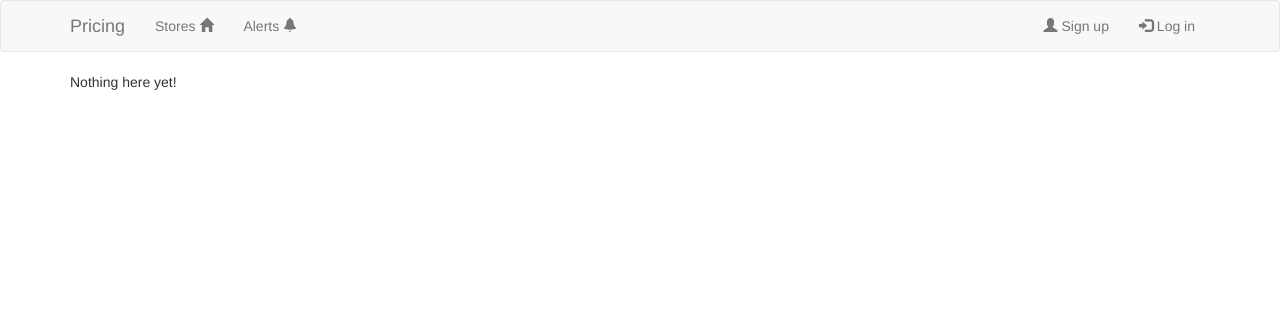
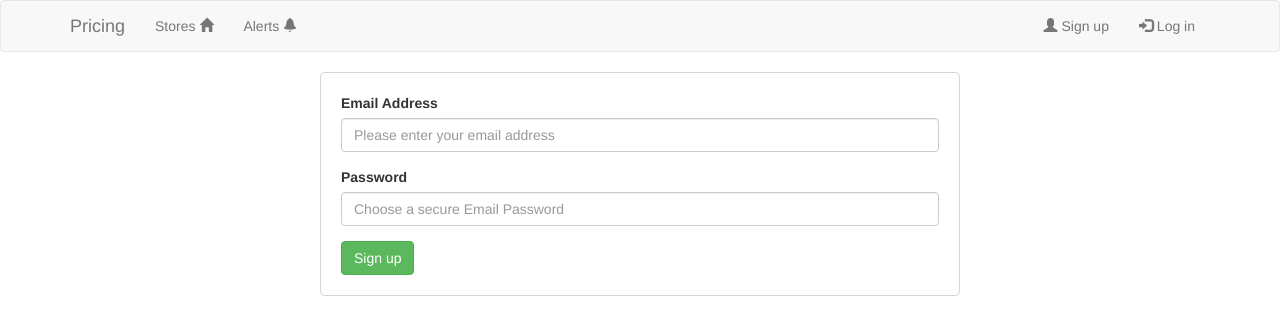
Before and after one commit to henryshaw80/Price_Alert, a Flask app: page /users/register in a window 1280 px wide. Shown: the top 335 px of the page. Run offline with Flask 2, Linux system fonts and the light colour scheme; some libraries are stand-ins or nearby versions.

Commit message:
add Bootstrap forms

```diff
--- a/src/templates/users/register.jinja2
+++ b/src/templates/users/register.jinja2
@@ -2,5 +2,20 @@
 {% extends "base.jinja2" %}
 
 {% block content %}
-    <p>Nothing here yet!</p>
+    <div class="form-size">
+        <form>
+            {# this div contains a group that should be styled as form #}
+            <div class="form-group">
+                <label for="email">Email Address</label>
+                <input type="email" class="form-control" id="email" name="email"
+                    placeholder="Please enter your email address">
+            </div>
+            <div class="form-group">
+                <label for="password">Password</label>
+                <input type="password" class="form-control" id="password" name="password"
+                    placeholder="Choose a secure Email Password">
+            </div>
+            <button type="submit" class="btn btn-success">Sign up</button>
+        </form>
+    </div>
 {% endblock %}
```
